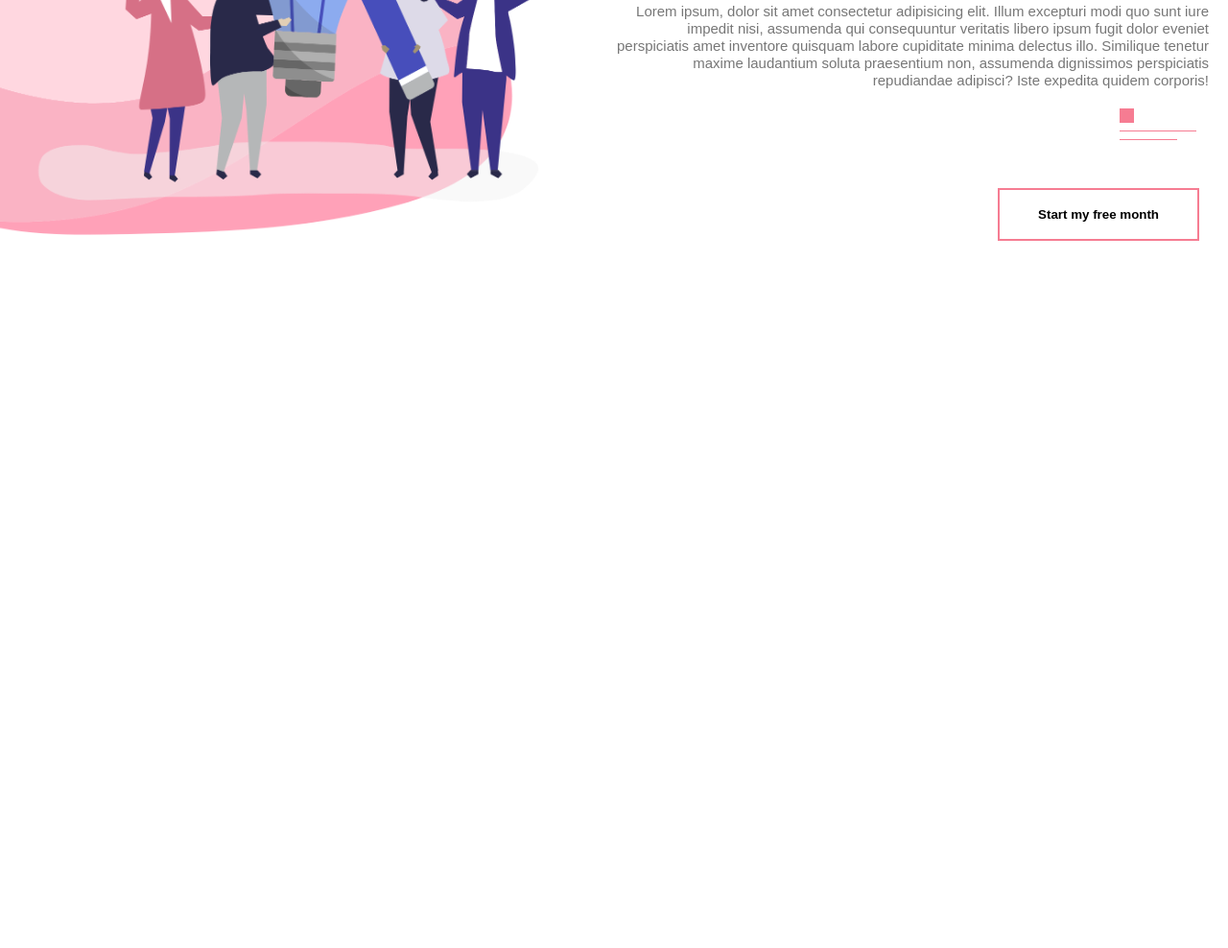
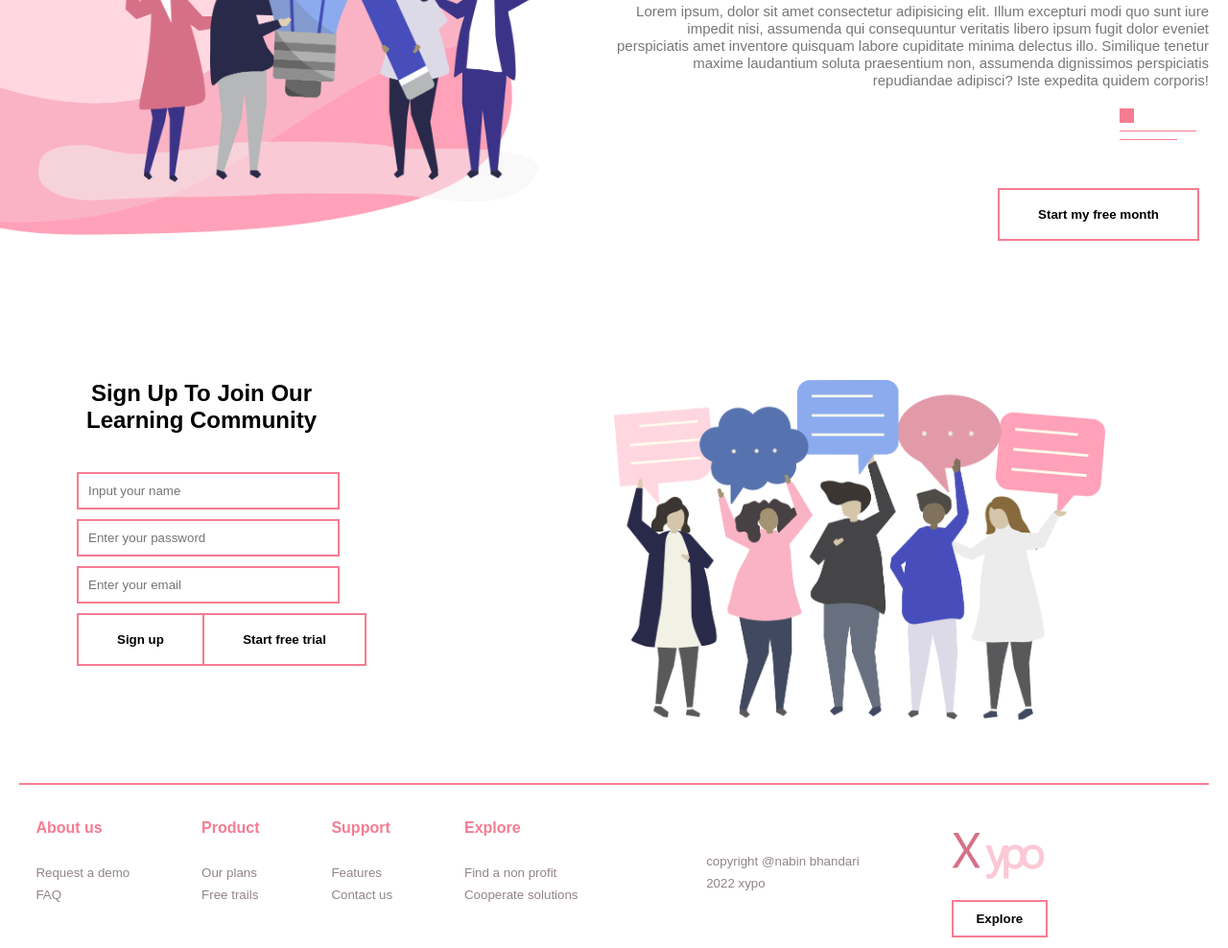
Before and after one commit to nabin154/businessdesign, a plain HTML site: page index.html in a window 1280 px wide. Shown: the part 2484-3472 px from the top of the page at 96% size. Before the commit the page ends 2800 px from the top, so only its background shows below. Drawn offline with Linux system fonts and the light colour scheme; some packages are replaced by stand-ins of ours; a script that the page names is missing.

Commit message:
This is the final updated version

```diff
--- a/index.html
+++ b/index.html
@@ -7,6 +7,8 @@
     <meta name="viewport" content="width=device-width, initial-scale=1.0" />
     <title>Document</title>
     <link rel="stylesheet" href="style.css" />
+    <script src="https://cdn.jsdelivr.net/gh/cferdinandi/smooth-scroll/dist/smooth-scroll.polyfills.min.js"></script>
+
 </head>
 
 <body>
@@ -37,12 +39,12 @@
     </section>
     <nav id="sideNav">
         <ul>
-            <li><a href="#">Home</a></li>
-            <li><a href="#">About us</a></li>
-            <li><a href="#">Features</a></li>
-            <li><a href="#">Courses</a></li>
-            <li><a href="#">Offer</a></li>
-            <li><a href="#">Contact</a></li>
+            <li><a href="#header">Home</a></li>
+            <li><a href="#about">About us</a></li>
+            <li><a href="#features">Features</a></li>
+            <li><a href="#courses">Courses</a></li>
+            <li><a href="#courses">Offer</a></li>
+            <li><a href="#fillup">Contact</a></li>
         </ul>
     </nav>
     <img src="images/menu.png" id="menubtn" alt="" />
@@ -132,6 +134,57 @@
             <button class="common-btn" id="btn2">Start my free month</button>
 
     </section>
+    <section id="fillup">
+        <div class="left">
+            <h2>sign up to join our learning community</h2>
+            <form action="">
+                <input type="name" name="" id="first" placeholder="Input your name">
+             <input type="password" id="second" placeholder="Enter your password">
+             <input type="mail" id="third" placeholder="Enter your email">
+             <button class="common-btn" id="form-button1">Sign up</button>
+             <button class="common-btn" id="form-button2">Start free trial</button>
+            </form>
+        </div>
+        <div class="right">
+            <img src="images/contact.png" alt="">
+        </div>
+
+    </section>
+    <!-- <------------------------------------------------------------------------>
+
+    <section id="footer">
+        <hr>
+        <div class="footer-container">
+
+<div class="ft-left">
+<div class="left1">
+    <h4>About us</h4>
+    <small>Request a demo</small>
+    <small>FAQ</small>
+</div>
+<div class="left2"> <h4>Product</h4>
+    <small>Our plans</small>
+    <small>Free trails</small></div>
+<div class="left3"> <h4>Support</h4>
+    <small>Features</small>
+    <small>Contact us</small></div>
+<div class="left4"> <h4>Explore</h4>
+    <small>Find a non profit</small>
+    <small>Cooperate solutions</small></div>
+</div>
+<div class="ft-right">
+<div class="right1">
+<small>copyright @nabin bhandari</small>
+<small>2022 xypo</small>
+</div>
+
+    <div class="right-c1">
+        <img src="images/logo.png" alt="">
+        <button class="common-btn" id="lastbutton">Explore</button>
+    </div>
+</div>
+
+    </section>
 
 
 
@@ -155,7 +208,8 @@
         menubtn.onclick = function () {
             if (sideNav.style.right == "-250px") sideNav.style.right = "0px";
             else sideNav.style.right = "-250px";
-        };
+        }
+        var scroll = new SmoothScroll('a[href*="#"]');
     </script>
 </body>
 
--- a/style.css
+++ b/style.css
@@ -287,8 +287,136 @@ padding: 120px 20px;
     margin-right: 30px;
 }
 
+/* <---------------------------------------> */
+#fillup{
+    width: 100%;
+    min-height: fit-content;
+    display: flex;
+    margin-top:80px ;
+}
+#fillup .left{
+    flex-basis: 50%;
+    min-height: 50vh;
+}
+#fillup .right{
+    flex-basis: 50%;
+
+}
+#fillup .right img{
+    width: 80%;
+}
+.left h2{
+    max-width: 50%;
+    font-size: 24px;
+    font-weight: bold;
+    text-transform: capitalize;
+    text-align: center;
+    margin-left:50px ;
 
 
+}
+.left form{
+min-height: 40%;
+padding: 40px ;
+position: relative;
+padding-left: 80px;
+
+}
+.left input{
+display: block;
+padding: 10px;
+border:2px solid #f67c92;
+width: 250px;
+margin-bottom: 10px;
+}
+form #form-button1{
+position: absolute;
+
+
+
+
+}
+form #form-button2{
+position: absolute;
+left: 33%;
+
+}
+/* <---------------------------------------> */
+
+hr{
+    border:1px solid #f67c92;
+    margin: 20px;
+}
+.footer-container{
+    display: flex;
+    justify-content: space-between;
+    align-items: center;
+    width: 100%;
+
+}
+
+.footer-container .ft-left{
+    display: flex;
+    justify-content: space-around;
+    flex-wrap: wrap;
+    flex-basis: 50%;
+    margin-bottom: 40px;
+}
+.ft-left .left1{
+    display: flex;
+    flex-direction: column;
+}
+
+.ft-left .left2{
+    display: flex;
+    flex-direction: column;
+}
+
+.ft-left .left3{
+    display: flex;
+    flex-direction: column;
+}
+
+.ft-left .left4{
+    display: flex;
+    flex-direction: column;
+}
+
+.ft-left h4{
+    margin-top: 16px;
+    margin-bottom: 30px;
+    color: #f67c92;
+}
+
+ small{
+margin-bottom: 8px;
+color:#918585;
+}
+
+.ft-right{
+display: flex;
+justify-content: space-evenly;
+flex-basis: 50%;
+}
+.right1 {
+    display: flex;
+    flex-direction: column;
+    justify-content: center;
+}
+
+.right-c1 {
+    display: flex;
+    flex-direction: column;
+    flex-basis: 30%;
+}
+.right-c1 img{
+    width: 100px;
+}
+.right-c1 #lastbutton{
+   padding: 10px;
+   width: 100px;
+    margin-top: 20px;
+}
 
 
 
@@ -310,6 +438,7 @@ padding: 120px 20px;
     }
     .header-text h1{
         font-size: 28px;
+
     }
 
     .leftcol{
@@ -367,6 +496,51 @@ display: none;
     left: 30%;
     width: fit-content;
 }
+form #form-button1{
+    padding: 8px;
+
+}
+
+form #form-button2{
+
+   margin-left:40px ;
+    padding: 8px;
+
+    width: fit-content;
+  }
+
+.left h2{
+    max-width: 50%;
+    font-size: 24px;
+    font-weight: bold;
+    text-transform: capitalize;
+    text-align: center;
+    padding-left: 20%;
+
+
+}
+.right{
+    display: none;
+}
+.footer-container .ft-left{
+    display: flex;
+    justify-content: space-around;
+    flex-wrap: wrap;
+    flex-basis: 50%;
+    margin-bottom: 40px;
+    margin-right: 20px;
+
+}
+.left3{
+    margin-right: 20px;
+}
+.left1{
+    margin-right: 30px;
+    margin-left: 20px;
+}
+
+.right-c1 #lastbutton{
+     margin-right: 20px;
 
 }
 @media (min-width:400px) and (max-width:700px) {
@@ -387,4 +561,7 @@ display: none;
         left: 30%;
         width: fit-content;
     }
+
+
+
 }
```
